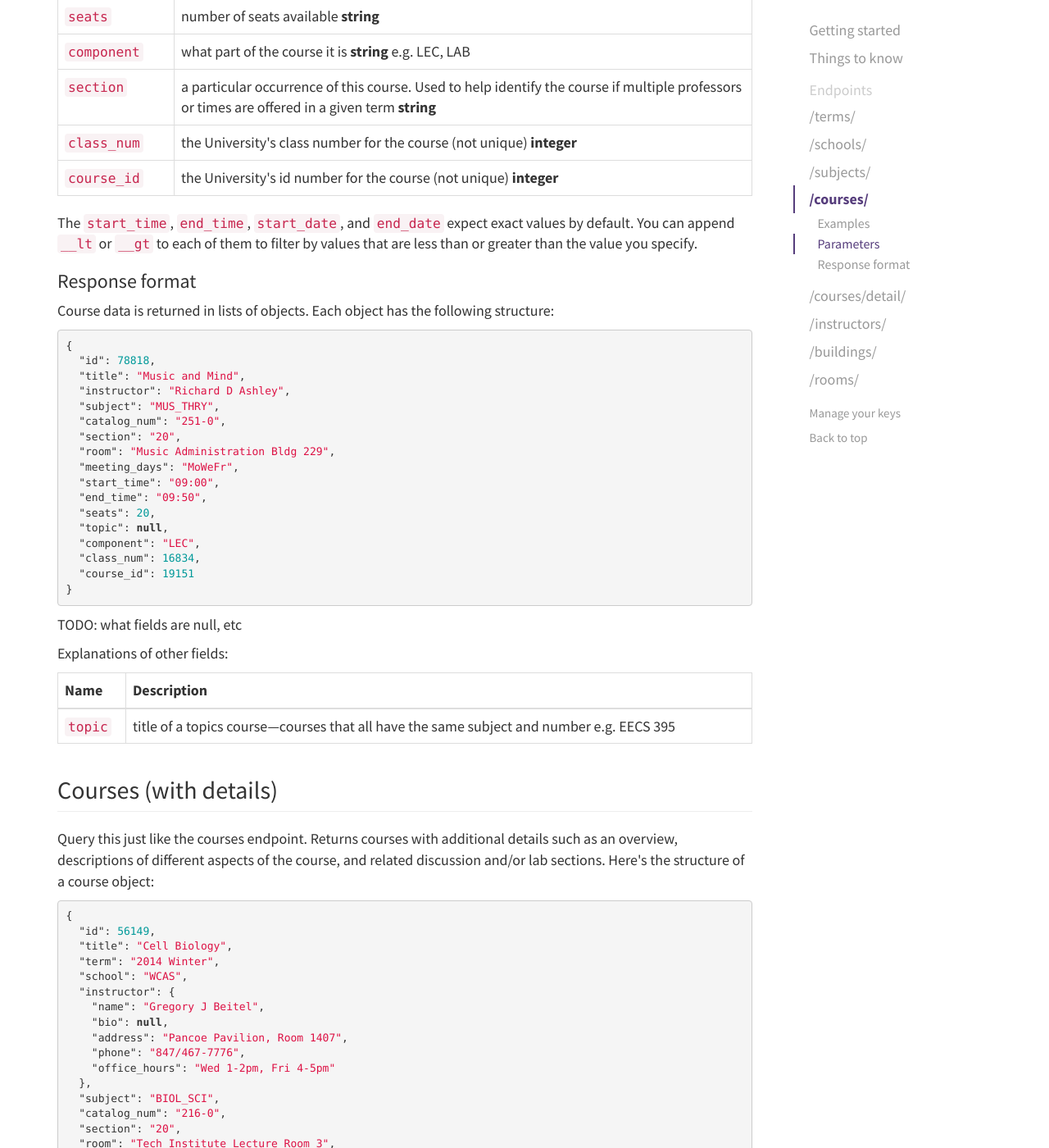
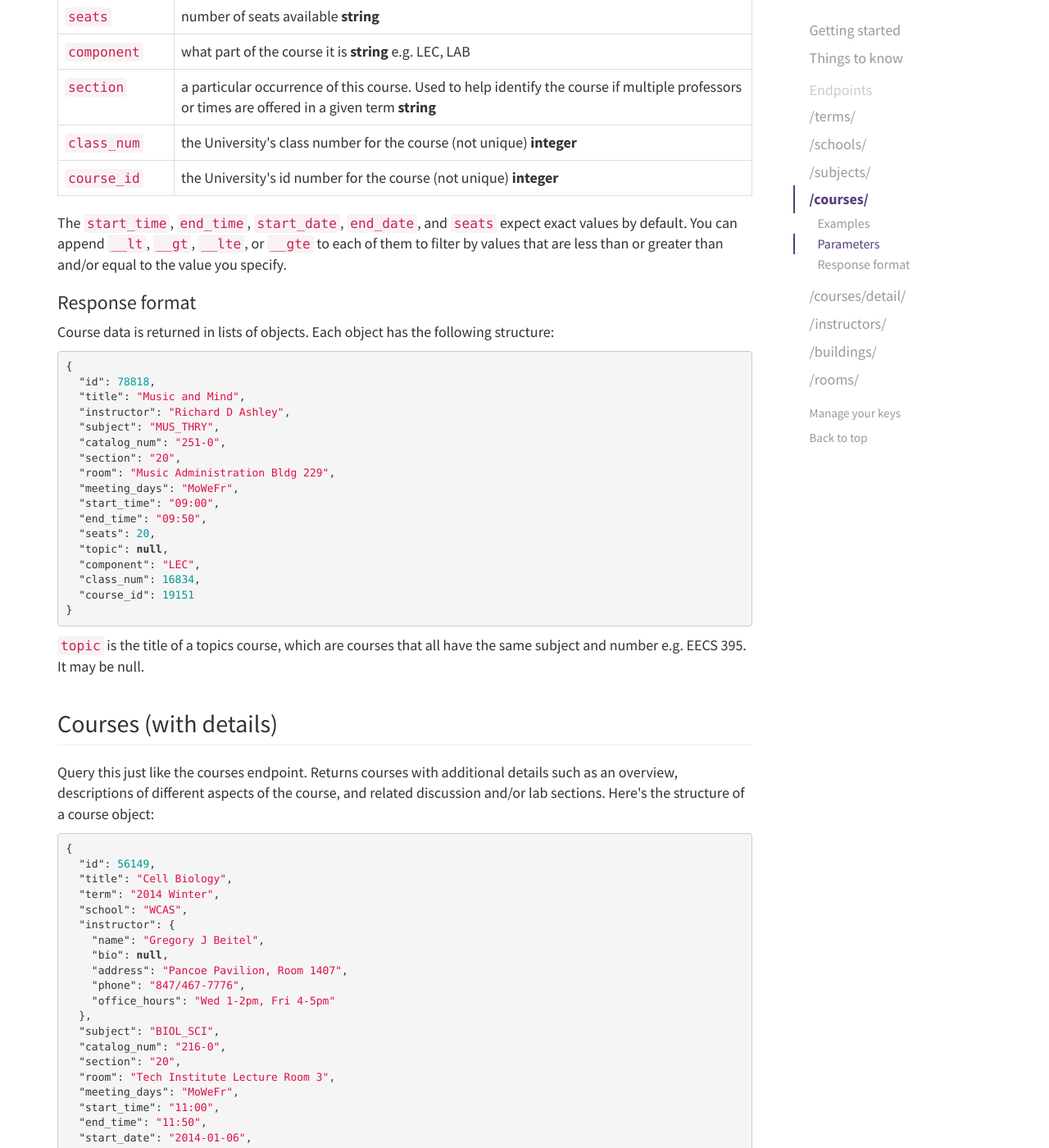
Before and after one commit to northwesternapis/docs, a Jekyll site: the page built from docs/index.html, in a window 1280 px wide and 1400 px high, scrolled down 3178 px. Shown: the whole window at 82% size. Built offline with Jekyll 4.4.1, drawn with Linux system fonts in a browser that asks for light colours; some of the changed text lies outside the part shown.

Commit message:
comments

```diff
--- a/_includes/courses-detail.html
+++ b/_includes/courses-detail.html
@@ -56,3 +56,4 @@
   ]
 }
 {% endhighlight %}
+Many of the additional fields may be empty or null. For instance, <code>course_descriptions</code> and <code>course_componenents</code> might be empty lists, some instructor details might be null, and <code>overview</code>, <code>attributes</code>, and <code>requirements</code> might be null.
--- a/_includes/courses.html
+++ b/_includes/courses.html
@@ -94,7 +94,7 @@
   </tbody>
 </table>
 
-<p>The <code>start_time</code>, <code>end_time</code>, <code>start_date</code>, and <code>end_date</code> expect exact values by default. You can append <code>__lt</code> or <code>__gt</code> to each of them to filter by values that are less than or greater than the value you specify.</p>
+<p>The <code>start_time</code>, <code>end_time</code>, <code>start_date</code>, <code>end_date</code>, and <code>seats</code> expect exact values by default. You can append <code>__lt</code>, <code>__gt</code>, <code>__lte</code>, or <code>__gte</code> to each of them to filter by values that are less than or greater than and/or equal to the value you specify.</p>
 
 
 <h3 id="courses-response-format">Response format</h3>
@@ -118,20 +118,4 @@
   "course_id": 19151
 }
 {% endhighlight %}
-<p>TODO: what fields are null, etc</p>
-
-<p>Explanations of other fields:</p>
-<table class="table table-hover table-bordered">
-  <thead>
-    <tr>
-      <th>Name</th>
-      <th>Description</th>
-    </tr>
-  </thead>
-  <tbody>
-    <tr>
-      <td><code>topic</code></td>
-      <td>title of a topics course&mdash;courses that all have the same subject and number e.g. EECS 395</td>
-    </tr>
-  </tbody>
-</table>
+<code>topic</code> is the title of a topics course, which are courses that all have the same subject and number e.g. EECS 395. It may be null.
--- a/_includes/instructors.html
+++ b/_includes/instructors.html
@@ -16,3 +16,4 @@
   "office_hours": null
 }
 {% endhighlight %}
+Here, <code>subjects</code> refers to any departments for which instructors have ever taught courses.
```
